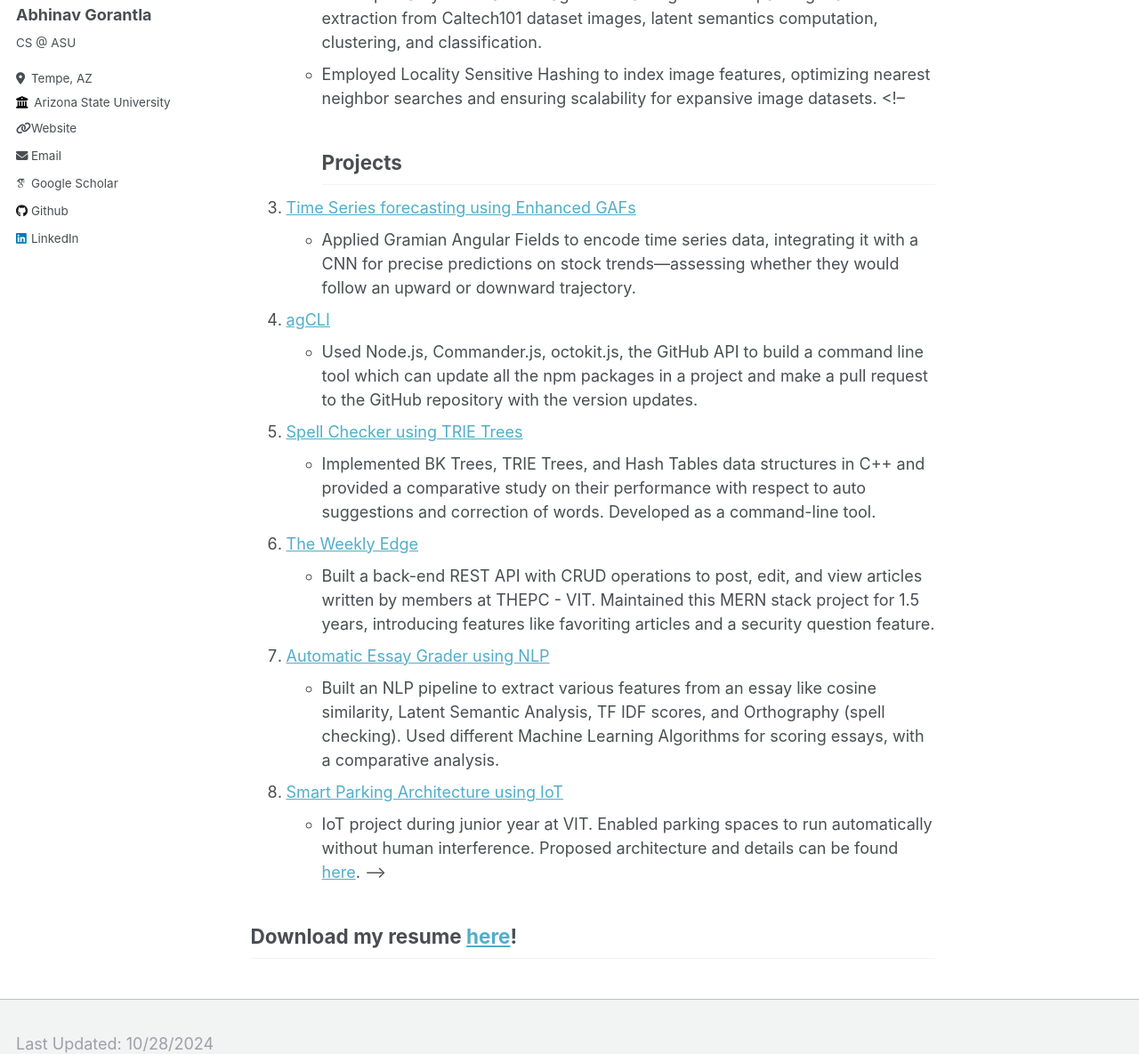
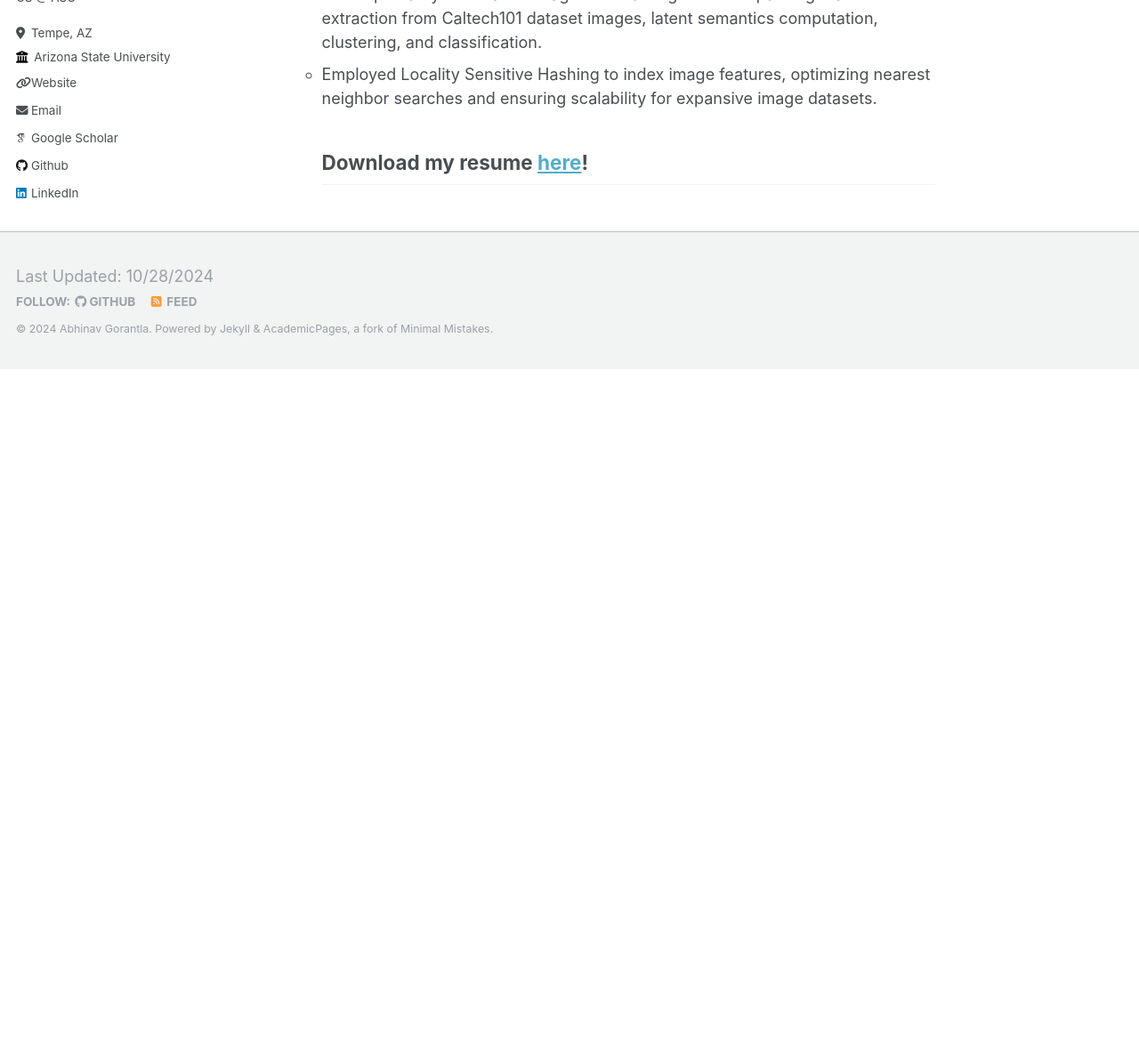
Before and after one commit to AbhinavGor/abhinavgor.github.io, a Jekyll site: the page built from _pages/about.md, in a window 1280 px wide and 1400 px high, scrolled down 2129 px, cut to the strip 215-1400 px from the top of the window. Shown: the whole strip at 89% size. Built offline with Jekyll 4.4.1, drawn with Linux system fonts in a browser that asks for light colours; some web fonts are replaced; after the commit the page ends 2759 px from its top, so only the background shows below that.

Commit message:
Remove comments

```diff
--- a/_pages/about.md
+++ b/_pages/about.md
@@ -51,25 +51,4 @@ redirect_from:
 2. **Multimodal Image Retrieval System using Advanced Feature Analysis and Search Techniques**
    - Developed a Python-based image retrieval engine encompassing feature extraction from Caltech101 dataset images, latent semantics computation, clustering, and classification.
    - Employed Locality Sensitive Hashing to index image features, optimizing nearest neighbor searches and ensuring scalability for expansive image datasets.
-<!--
-## Projects
-
-1. [Time Series forecasting using Enhanced GAFs](#)
-   - Applied Gramian Angular Fields to encode time series data, integrating it with a CNN for precise predictions on stock trends—assessing whether they would follow an upward or downward trajectory.
-
-2. [agCLI](https://github.com/AbhinavGor/agCLI){:target="_blank"}
-   - Used Node.js, Commander.js, octokit.js, the GitHub API to build a command line tool which can update all the npm packages in a project and make a pull request to the GitHub repository with the version updates.
-
-3. [Spell Checker using TRIE Trees](https://github.com/AbhinavGor/Spell-Checker-Using-TRIE-Trees){:target="_blank"}
-   - Implemented BK Trees, TRIE Trees, and Hash Tables data structures in C++ and provided a comparative study on their performance with respect to auto suggestions and correction of words. Developed as a command-line tool.
-
-4. [The Weekly Edge](https://github.com/AbhinavGor/tweBackendv1){:target="_blank"}
-   - Built a back-end REST API with CRUD operations to post, edit, and view articles written by members at THEPC - VIT. Maintained this MERN stack project for 1.5 years, introducing features like favoriting articles and a security question feature.
-
-5. [Automatic Essay Grader using NLP](https://github.com/abhinavgor/ai-essay-autograd){:target="_blank"}
-   - Built an NLP pipeline to extract various features from an essay like cosine similarity, Latent Semantic Analysis, TF IDF scores, and Orthography (spell checking). Used different Machine Learning Algorithms for scoring essays, with a comparative analysis.
-
-6. [Smart Parking Architecture using IoT](https://github.com/AbhinavGor/Smart-Parking-System---IoT-Project){:target="_blank"}
-   - IoT project during junior year at VIT. Enabled parking spaces to run automatically without human interference. Proposed architecture and details can be found [here](https://drive.google.com/file/d/1-s5y2Cf95go4HA1bf-WU8jk31cO4_1c2/view?usp=sharing){:target="_blank"}. -->
-
 ## Download my resume [here](/files/abhinav_gorantla_resume.pdf){:target="_blank"}!
```
